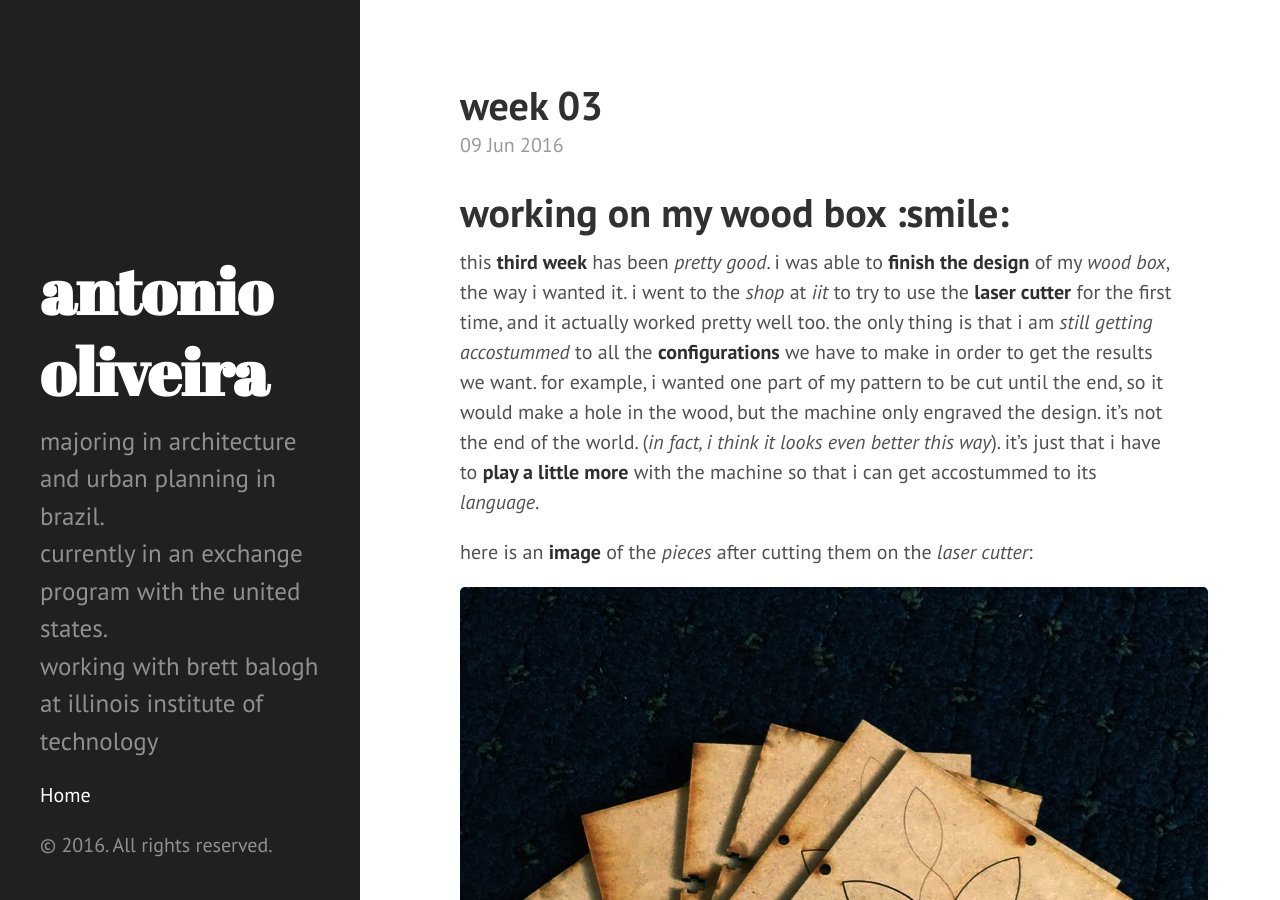
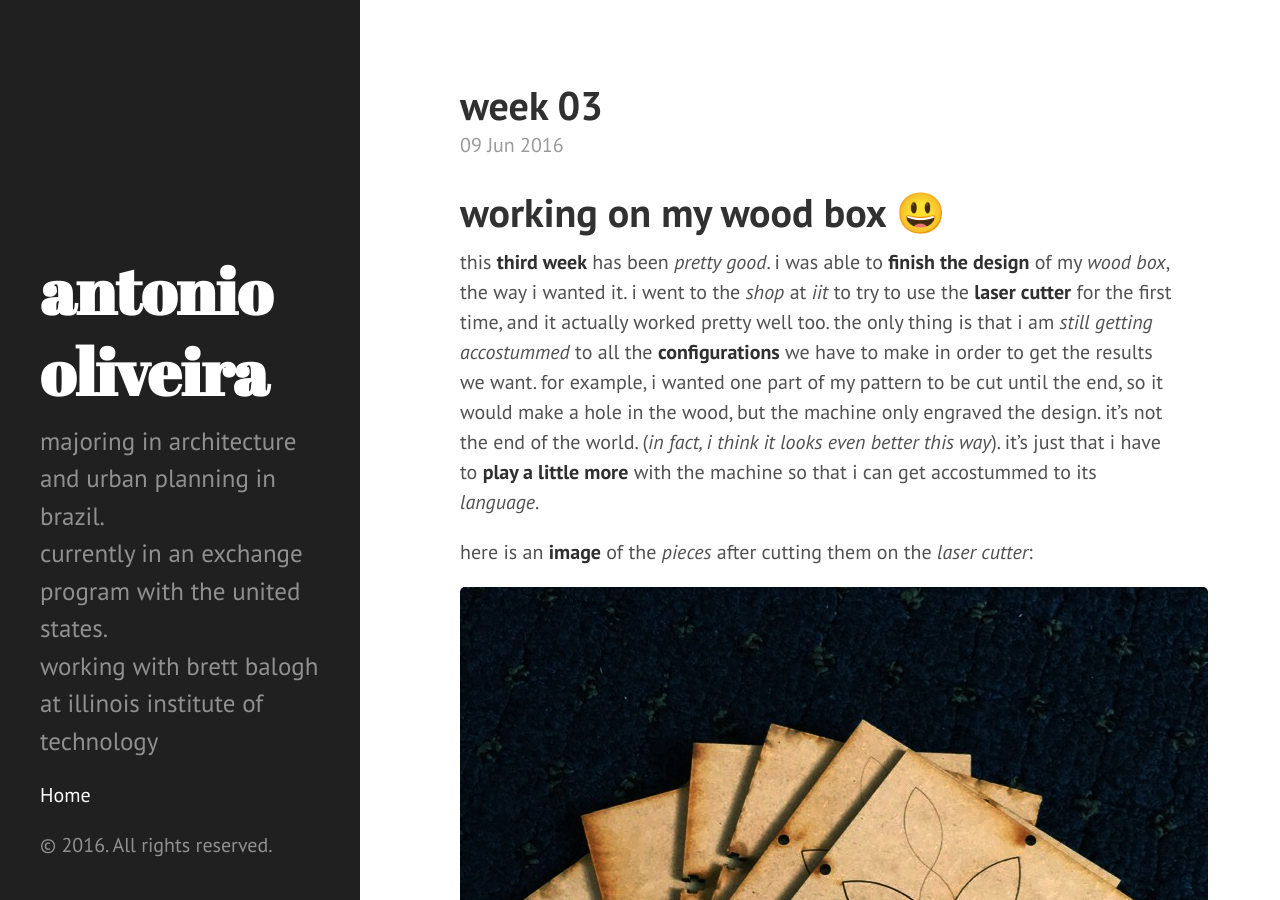
Before and after one commit to jorgeuntd/jorgeuntd.github.io, a Jekyll site: the page built from _posts/2016-06-09-week-03.markdown, in a window 1280 px wide and 900 px high. Built offline with Jekyll 4.4.1, drawn with Linux system fonts in a browser that asks for light colours; part of the change alters nothing that is shown; some of the changed text lies outside the part shown.

Commit message:
Update 2016-06-09-week-03.markdown

```diff
--- a/_posts/2016-06-09-week-03.markdown
+++ b/_posts/2016-06-09-week-03.markdown
@@ -3,7 +3,7 @@ published: true
 title: week 03
 layout: post
 ---
-# working on my wood box :smile:
+# working on my wood box 😃
 
 this **third week** has been *pretty good*. i was able to **finish the design** of my *wood box*, the way i wanted it. i went to the *shop* at *iit* to try to use the **laser cutter** for the first time, and it actually worked pretty well too. the only thing is that i am *still getting accostummed* to all the **configurations** we have to make in order to get the results we want. for example, i wanted one part of my pattern to be cut until the end, so it would make a hole in the wood, but the machine only engraved the design. it's not the end of the world. (*in fact, i think it looks even better this way*). it's just that i have to **play a little more** with the machine so that i can get accostummed to its *language*.
 
@@ -15,6 +15,6 @@ and here is an **image** of the *final box*:
 
 ![Final Wood Box](https://github.com/jorgeuntd/jorgeuntd.github.io/blob/master/images/wood_box_finished.JPG?raw=true)
 
-now i have to rush for the **midterm**, :stuck_out_tongue:
+now i have to rush for the **midterm**, 😝
 
 *antonio*
```
